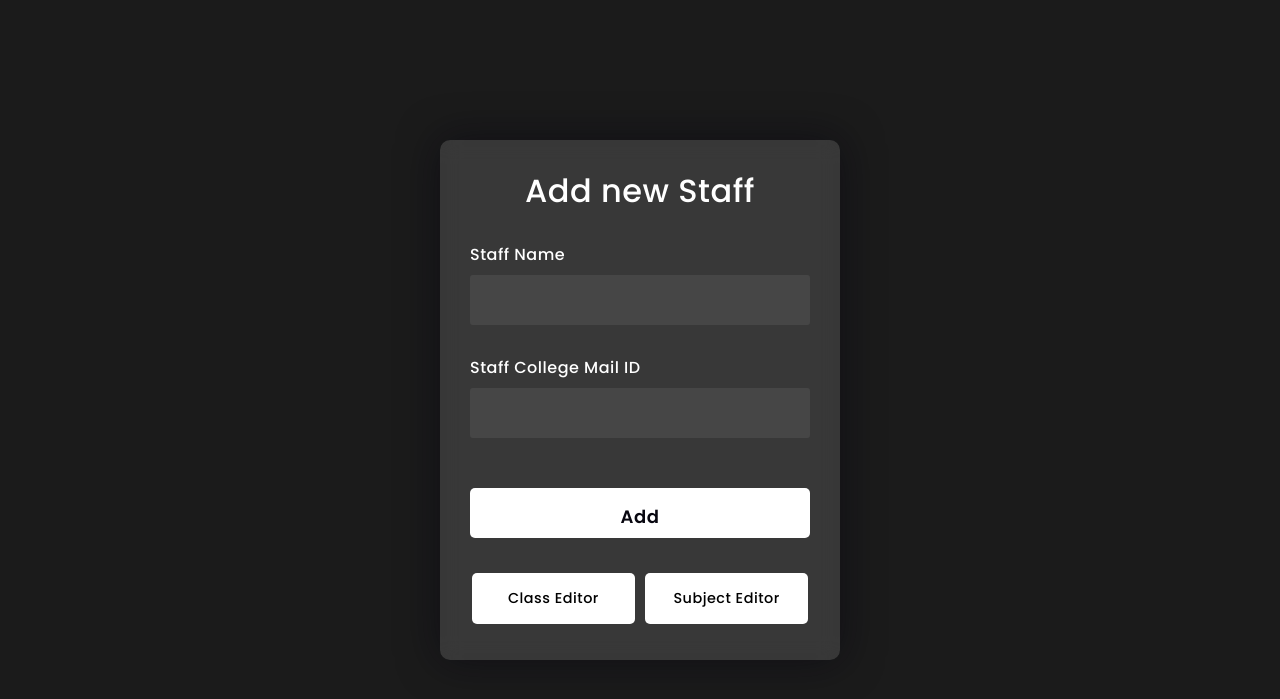
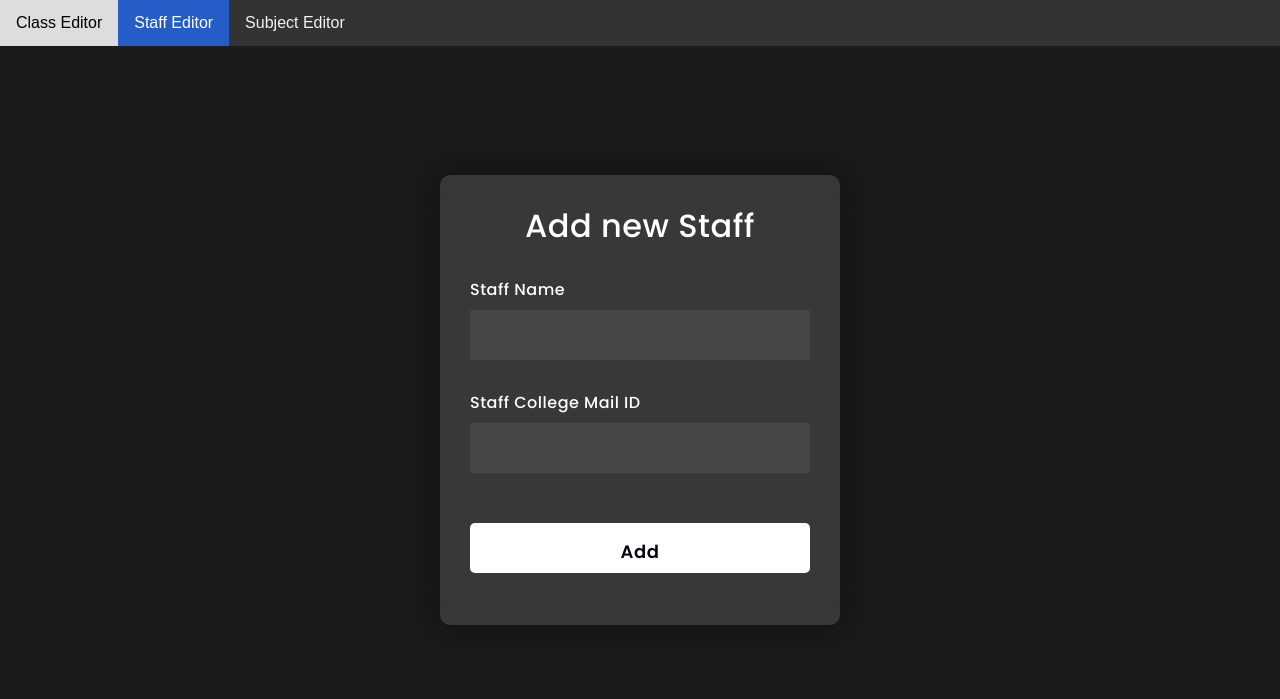
Before and after one commit to htarab-b/srm-fsh-classroom-finder, a Django app: page /staffeditor in a window 1280 px wide. Shown: the top 699 px of the page. Run offline with Django 4.2, Linux system fonts and the light colour scheme; the visitor is signed in with stand-in values (Sample User, id 1).

Commit message:
Added navigation bar for the editor

```diff
--- /dev/null
+++ b/app/templates/navbar.html
@@ -0,0 +1,64 @@
+<!DOCTYPE html>
+<html lang="en">
+<head>
+    <style media="screen">
+      .navbar {
+            overflow: hidden;
+            background-color: #333;
+            position: fixed;
+            top: 0;
+            width: 100%;
+            z-index: 99;
+            font-family: Arial, sans-serif;
+            max-width: 100%; /* Set the maximum width according to your preference */
+            margin: 0 auto; /* Center the navbar */
+        }
+
+        .navbar a {
+            float: left;
+            display: block;
+            color: #f2f2f2;
+            text-align: center;
+            padding: 14px 16px;
+            text-decoration: none;
+        }
+
+        .navbar a:hover {
+            background-color: #ddd;
+            color: black;
+        }
+
+        .navbar a.active {
+            background-color: #245dc7;
+            color: white;
+        }
+
+        .navbar p {
+            color: white !important;
+            position: fixed !important;
+            top: 50 !important;
+            right: 0 !important;
+        }
+    </style>
+</head>
+<body>
+    <div class="navbar">
+        <a href="{% url 'editor' %}" {% if current_page == "editor" %}class="active"{% endif %}>Class Editor</a>
+        <a href="{% url 'staffeditor' %}" {% if current_page == "staffeditor" %}class="active"{% endif %}>Staff Editor</a>
+        <a href="{% url 'subjecteditor' %}" {% if current_page == "subjecteditor" %}class="active"{% endif %}>Subject Editor</a>
+    </div>
+    <script>
+        document.addEventListener('DOMContentLoaded', function () {
+            var currentPath = window.location.pathname;
+
+            var navbarLinks = document.querySelectorAll('.navbar a');
+            navbarLinks.forEach(function (link) {
+                var linkPath = link.getAttribute('href');
+                if (currentPath === linkPath) {
+                    link.classList.add('active');
+                }
+            });
+        });
+    </script>
+</body>
+</html>
--- a/app/templates/staffeditor.html
+++ b/app/templates/staffeditor.html
@@ -20,7 +20,7 @@ body{
     background-color: #1b1b1b;
 }
 form{
-    height: 520px;
+    height: 450px;
     width: 400px;
     background-color: rgba(255,255,255,0.13);
     position: absolute;
@@ -78,35 +78,13 @@ input[type='submit']{
     cursor: pointer;
 }
 
-.links {
-    width: 100%;
-    text-align: center;
-    align-items: center;
-    justify-content: center;
-    display: flex;
-    margin-top: 30px;
-}
-.links a {
-    text-decoration: none;
-    padding: 15px 25px;
-    margin: 5px;
-    background-color: #fff;
-    color: #000;
-    border-radius: 5px;
-    transition: 0.5s ease;
-    min-width: 48%;
-    font-size: 0.9rem;
-}
-.links a:hover {
-    background-color: #00FFFF;
-}
-
     </style>
     {% if message %}
         <script>alert('{{ message }}')</script>
     {% endif %}
 </head>
 <body>
+    {% include "navbar.html" %}
     <form method="post">
         {% csrf_token %}
         <h3>Add new Staff</h3>
@@ -119,11 +97,6 @@ input[type='submit']{
 
         <input type="submit" value="Add">
 
-        <div class="links">
-            <a href="{% url 'editor' %}" class="card">Class Editor</a>
-            <a href="{% url 'subjecteditor' %}" class="card">Subject Editor</a>
-        </div>
-
     </form>
 </body>
 </html>
--- a/app/templates/subjecteditor.html
+++ b/app/templates/subjecteditor.html
@@ -152,6 +152,7 @@ input[type='submit']{
     {% endif %}
 </head>
 <body>
+    {% include "navbar.html" %}
     <h2><a href="{% url 'editor' %}?Programme={{ class.Programme }}&Course={{ class.Course }}&Year={{ class.Year }}&Section={{ class.Section }}&Order=1" class="card">Class Editor</a></h2>
     <form method="post">
         {% csrf_token %}
```
Also changed, not shown: app/templates/editorclass.html (+4 -30 lines), app/templates/subjecteditorclass.html (+2 -28 lines), 1 other file.
